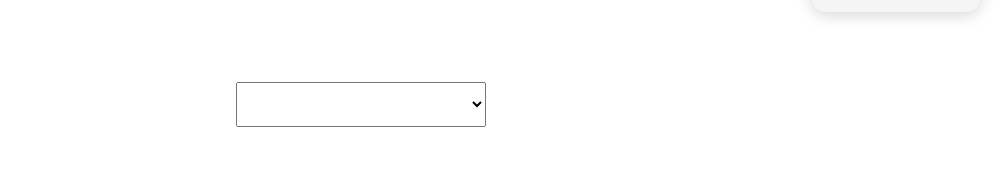
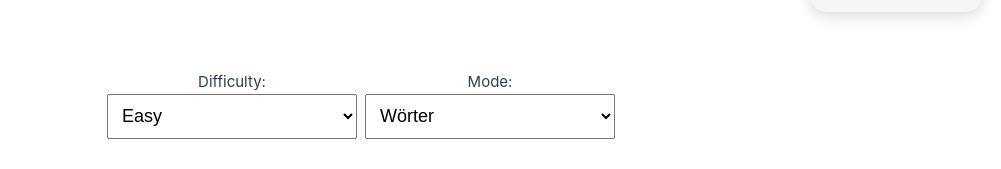
Before and after one commit to MasterYisHusband/Speed-typing-game, a Vue app: page / in a window 1280 px wide. Shown: the part 628-797 px from the top of the page, without its empty margins (279-1280 px from the left). Built offline with nearby package versions, Linux system fonts and the light colour scheme; no server answers; the HTML template or start-up script is replaced by a standard one.

Commit message:
Das selbe wie gerade eben

```diff
--- a/src/components/DifficultySelector.vue
+++ b/src/components/DifficultySelector.vue
@@ -1,27 +1,64 @@
 <script setup lang="ts">
 const props = defineProps<{
-  modelValue: string
+  difficulty: string
+  mode: string
 }>()
 
 const emit = defineEmits<{
-  (event: 'update:modelValue', difficulty: string): void
+  (event: 'update:difficulty', difficulty: string): void
+  (event: 'update:mode', mode: string): void
 }>()
 
 function changeDifficulty(event: Event) {
   const target = event.target as HTMLSelectElement
-  emit('update:modelValue', target.value)
+  emit('update:difficulty', target.value)
+}
+
+function changeModi(event: Event) {
+  const target = event.target as HTMLSelectElement
+  emit('update:mode', target.value)
 }
 </script>
 
 <template>
-  <select :value="props.modelValue" @change="changeDifficulty">
-    <option value="easy">Easy</option>
-    <option value="medium">Medium</option>
-    <option value="difficult">Difficult</option>
-  </select>
+  <div class="selectorContainer">
+    <div class="DifficultySelectOrdner">
+      <p>Difficulty:</p>
+      <select :value="props.difficulty" @change="changeDifficulty">
+        <option value="easy">Easy</option>
+        <option value="medium">Medium</option>
+        <option value="difficult">Difficult</option>
+      </select>
+    </div>
+    <div class="ModeSelectOrdner">
+      <p>Mode:</p>
+      <select :value="props.mode" @change="changeModi">
+        <option value="word">Wörter</option>
+        <option value="text">Texte</option>
+      </select>
+    </div>
+  </div>
 </template>
 
 <style scoped>
+.DifficultySelectOrdner {
+  display: flex;
+  flex-direction: column;
+  align-items: center;
+}
+
+.ModeSelectOrdner {
+  display: flex;
+  flex-direction: column;
+  align-items: center;
+}
+
+.selectorContainer {
+  display: flex;
+  flex-direction: row;
+  gap: 0.5rem;
+}
+
 select {
   width: 250px;
   height: 45px;
--- a/src/components/composables/useTypingGame.ts
+++ b/src/components/composables/useTypingGame.ts
@@ -12,6 +12,7 @@ export function useTypingGame() {
   const isRunning = ref(false)
   const history = ref<{ wpm: number; accuracy: number }[]>([])
   const selectedDifficulty = ref<'easy' | 'medium' | 'difficult'>('easy')
+  const selectedMode = ref<'word' | 'text'>('word')
   const correctCharacters = ref(0)
   const totalCharacters = ref(0)
   const streak = ref(0)
@@ -37,12 +38,25 @@ export function useTypingGame() {
     if (selectedDifficulty.value === 'difficult') {
       wordLength = 10
     }
-
     const response = await fetch(`https://random-word-api.herokuapp.com/word?length=${wordLength}`)
     const data = await response.json()
     currentWord.value = data[0]
   }
-  getRandomWord()
+
+  async function getRandomText() {
+    const res = await fetch('https://cubsoftware.site/api/lorem?type=sentences&count=2')
+    const data = await res.json()
+    currentWord.value = data.text
+  }
+
+  async function getRandomContent() {
+    if (selectedMode.value === 'word') {
+      getRandomWord()
+    } else {
+      getRandomText()
+    }
+  }
+  getRandomContent()
 
   function checkWord() {
     const input = userInput.value
@@ -168,6 +182,12 @@ export function useTypingGame() {
     }
   })
 
+  watch(selectedMode, () => {
+    if (isRunning.value === false) {
+      getRandomContent
+    }
+  })
+
   const difficultyselected = computed(() => {
     if (selectedDifficulty.value === 'easy') {
       return '--easy-difficulty'
@@ -231,5 +251,6 @@ export function useTypingGame() {
     countdown,
     highscore,
     fireSize,
+    selectedMode,
   }
 }
```
